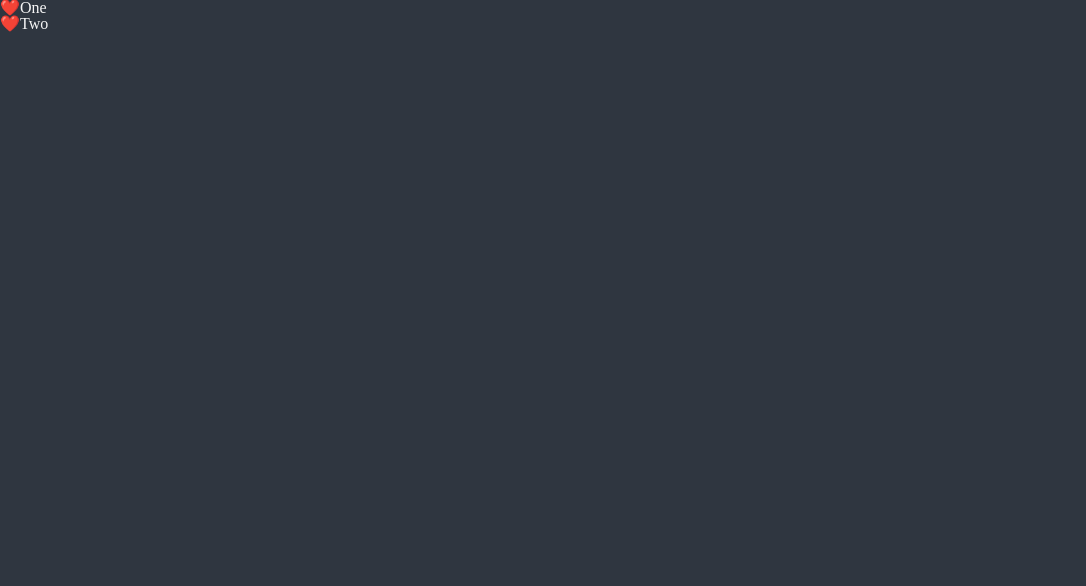
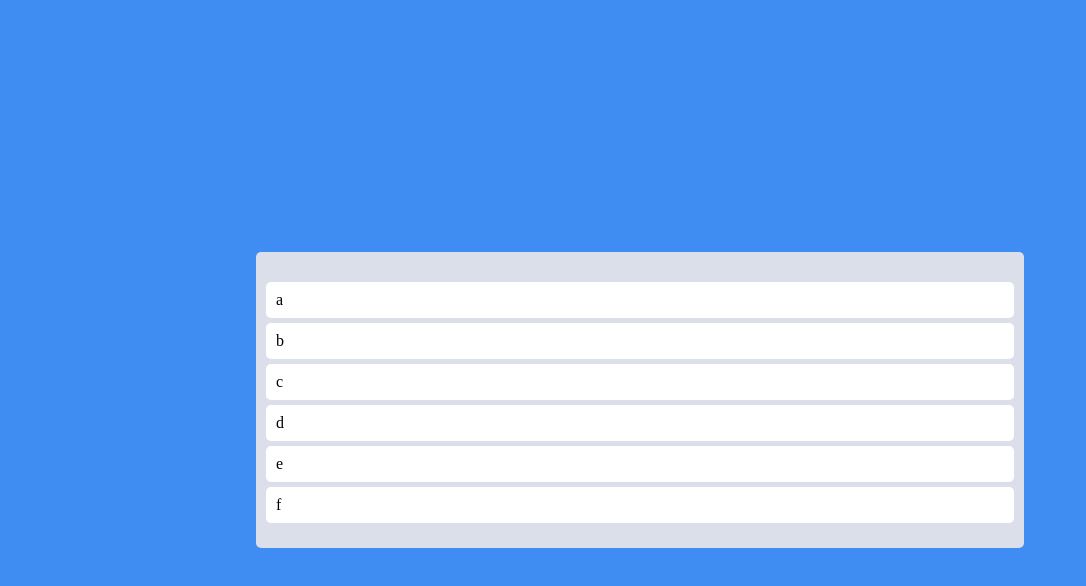
Before and after one commit to Chanwoo-Jeong/ReactJsMaster, a React (Create React App) app in the folder todolist/: page / in a window 1280 px wide. Shown: the top 586 px of the page, without its empty margins (0-1086 px from the left). Built offline with nearby package versions, Linux system fonts and the light colour scheme.

Commit message:
[ feat ] : drag and drop without reorder

```diff
--- a/todolist/src/App.tsx
+++ b/todolist/src/App.tsx
@@ -32,8 +32,8 @@
 }
 body {
 	line-height: 1;
-  background-color:${(props) => props.theme.bgColor};
-  color:${(props) => props.theme.textColor};
+  	background-color:${(props) => props.theme.bgColor};
+  	color:black;
 }
 ol, ul {
 	list-style: none;
--- a/todolist/src/TrelloComponents/TrelloClone.tsx
+++ b/todolist/src/TrelloComponents/TrelloClone.tsx
@@ -1,33 +1,70 @@
 import { DragDropContext, Draggable, Droppable } from "react-beautiful-dnd";
+import styled from "styled-components";
+
+const toDos = ["a", "b", "c", "d", "e", "f"];
 
 function TrelloClone() {
   const onDragEnd = () => {};
   return (
     <DragDropContext onDragEnd={onDragEnd}>
-      <div>
+      <Wrapper>
+        <Boards>
           <Droppable droppableId="one">
             {(magic) => (
-            <ul ref={magic.innerRef} {...magic.droppableProps}>
-              <Draggable draggableId="first" index={0}>
+              <Board ref={magic.innerRef} {...magic.droppableProps}>
+                {toDos.map((todo , i) => {
+                  return (
+                    <Draggable draggableId={todo} index={i}>
                       {(magic) => (
-                  <li ref={magic.innerRef} {...magic.draggableProps}>
-                    <span {...magic.dragHandleProps}>❤️</span>One
-                  </li>
+                        <Card
+                          ref={magic.innerRef}
+                          {...magic.draggableProps}
+                          {...magic.dragHandleProps}
+                        >
+                          {todo}
+                        </Card>
                       )}
                     </Draggable>
-              <Draggable draggableId="second" index={1}>
-                {(magic) => (
-                  <li ref={magic.innerRef} {...magic.draggableProps}>
-                    <span {...magic.dragHandleProps}>❤️</span>Two
-                  </li>
-                )}
-              </Draggable>
-            </ul>
+                  );
+                })}
+                {magic.placeholder}
+              </Board>
             )}
           </Droppable>
-      </div>
+        </Boards>
+      </Wrapper>
     </DragDropContext>
   );
 }
 
+const Wrapper = styled.div`
+  display: flex;
+  max-width: 48rem;
+  width: 100%;
+  margin: 0 auto;
+  align-items: center;
+  justify-content: center;
+  height: 100vh;
+`;
+
+const Boards = styled.div`
+  display: grid;
+  width: 100%;
+  grid-template-columns: repeat(1, 1fr);
+`;
+
+const Board = styled.div`
+  background-color: ${({ theme }) => theme.boardColor};
+  padding: 20px 10px;
+  padding-top: 30px;
+  border-radius: 5px;
+  min-height: 200px;
+`;
+const Card = styled.div`
+  border-radius: 5px;
+  margin-bottom: 5px;
+  padding: 10px 10px;
+  background-color: ${({ theme }) => theme.cardColor};
+`;
+
 export default TrelloClone;
--- a/todolist/src/theme/theme.ts
+++ b/todolist/src/theme/theme.ts
@@ -1,7 +1,10 @@
 import { DefaultTheme } from "styled-components";
 
 export const darkMode : DefaultTheme = {
-  bgColor: "#2f3640",
-  textColor: "whitesmoke",
-  accentColor: "#A593E0",
+  // bgColor: "#2f3640",
+  // textColor: "whitesmoke",
+  // accentColor: "#A593E0",
+  bgColor: "#3F8CF2",
+  boardColor: "#DADFE9",
+  cardColor: "white",
 };
```
Also changed, not shown: todolist/src/theme/styled.d.ts (+5 -2 lines). Lines whose indentation alone changed are shown as unchanged.
